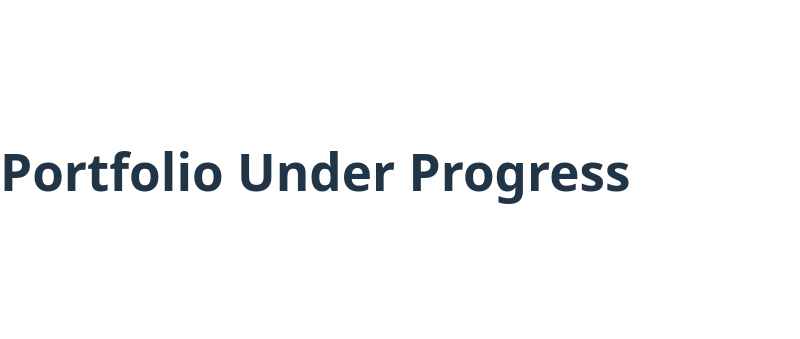
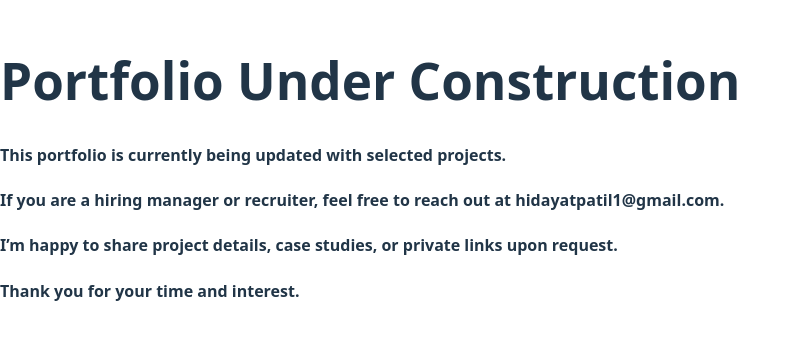
Before and after one commit to HidayatPatil/portfolioWebsite, a React (Vite) app: page / in a window 1280 px wide. Shown: the part 229-568 px from the top of the page, without its empty margins (0-800 px from the left). Built offline with nearby package versions, Linux system fonts and the light colour scheme.

Commit message:
message updated

```diff
--- a/src/App.jsx
+++ b/src/App.jsx
@@ -1,7 +1,17 @@
-export default function App(){
-  return(
+export default function App() {
+  return (
     <div>
-      <h1>Portfolio Under Progress</h1>
+      <h1>Portfolio Under Construction</h1>
+      <h4>This portfolio is currently being updated with selected projects.</h4>
+      <h4>
+        If you are a hiring manager or recruiter, feel free to reach out at{" "}
+        <b>hidayatpatil1@gmail.com</b>.
+      </h4>
+      <h4>
+        I’m happy to share project details, case studies, or private links upon
+        request.
+      </h4>
+      <h4>Thank you for your time and interest.</h4>
     </div>
-  )
+  );
 }
```
Also changed, not shown: 1 other file (tests, documents, lock files or other folders).
